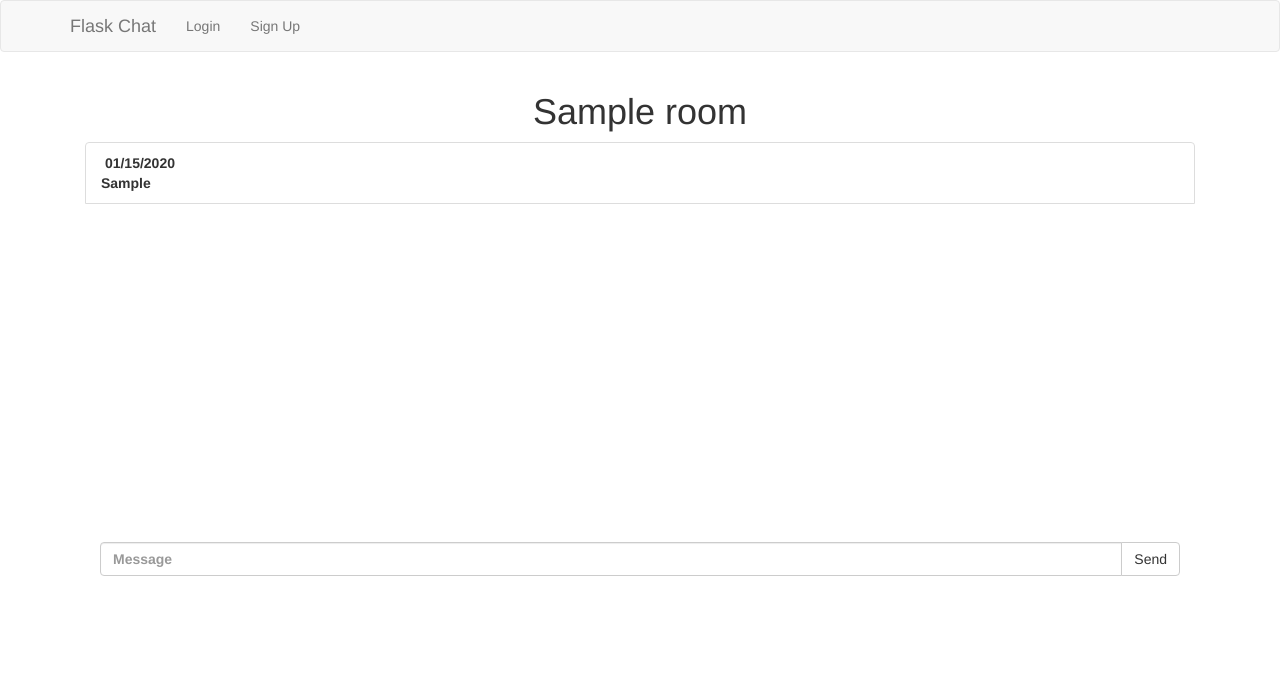
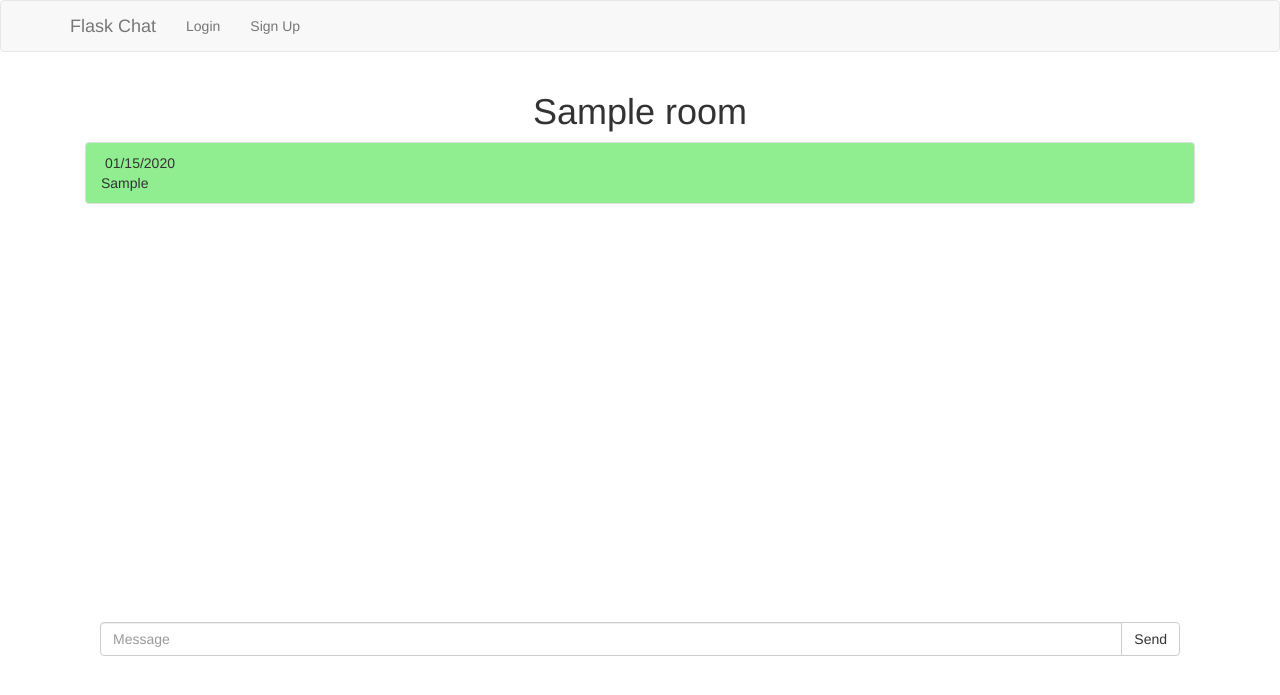
Before and after one commit to Oxmoon/flask-chat, a Flask app: template app/templates/chat/room.html in a window 1280 px wide. Shown: the top 695 px of the page. Run offline with Flask 3, Linux system fonts and the light colour scheme; tables that the repository leaves empty hold one stand-in row (values such as "Sample post"); the template is opened without the code that fills it: values that come from a table or form of the project are taken from there, most other values are stand-ins (such as "Sample title", 1, 10 or a date in 2020); some libraries are stand-ins or nearby versions.

Commit message:
styles sheet added and refactored

```diff
--- a/app/chat/routes.py
+++ b/app/chat/routes.py
@@ -12,7 +12,7 @@ from flask_socketio import join_room, leave_room, send, emit
 @login_required
 def room(name):
     room = Room.query.filter_by(name=name).first_or_404()
-    avatar_url = current_user.avatar(0)
+    avatar_url = current_user.avatar(50)
     return render_template('chat/room.html',
                            user=current_user,
                            username=current_user.username,
--- a/app/static/scripts/socketio.js
+++ b/app/static/scripts/socketio.js
@@ -16,20 +16,20 @@ document.addEventListener('DOMContentLoaded', () => {
         var calendartime = moment(localtime).calendar();
 
         if(name == username) {
-            msg.setAttribute("class", "own-msg p-2 w-100");
-            span_username.setAttribute("class", "own-username");
+            msg.setAttribute("class", "p-2 w-100");
             span_username.setAttribute("href", ('/user/' + name));
+            list_item.setAttribute("class", "own_message list-group-item d-flex justify-content-between align-items-start p-2 w-100");
         } else {
-            msg.setAttribute("class", "others-msg p-2 w-100");
-            span_username.setAttribute("class", "other-username");
+            msg.setAttribute("class", "p-2 w-100 list-group-item d-flex justify-content-between align-items-start p-2 w-100");
+            list_item.setAttribute("class", "other_message");
         }
 
-        list_item.setAttribute("class", "list-group-item d-flex justify-content-between align-items-start p-2 w-100")
-        list_item.setAttribute("style", "word-wrap: break-word;");
+        // list_item.setAttribute("class", "list-group-item d-flex justify-content-between align-items-start p-2 w-100")
 
         msgHeader.setAttribute("class", "fw-bold d-flex justify-content-between p-2 w-100");
 
-        // img_avatar.setAttribute("src", avatar_url);
+        img_avatar.setAttribute("src", avatar_url);
+        img_avatar.setAttribute("class", "avatar");
 
         strong.innerText = name;
         span_username.innerHTML += strong.outerHTML;
--- /dev/null
+++ b/app/static/styles/chat.css
@@ -0,0 +1,32 @@
+.user_avatar {
+    width: 50px;
+    height: 50px;
+}
+
+#messages_div {
+    overflow-y: auto;
+    max-height: 60vh;
+    min-height: 60vh;
+}
+
+#user_messages_list {
+    margin: 0px;
+    padding: 0px;
+}
+
+.own_message{
+    background-color: #add8e6;
+}
+
+.other_message{
+    background-color: #90ee90;
+}
+
+.own_message .other_message {
+    word-wrap: break-word;
+}
+
+.avatar {
+    width: 50px;
+    height: 50px;
+}
--- a/app/templates/chat/_message.html
+++ b/app/templates/chat/_message.html
@@ -1,7 +1,7 @@
 <div class="p-2 w-100">
     <div class="fw-bold d-flex justify-content-between p-2 w-100">
         <img src="{{ user.avatar(50) }}">
-        <a href={{ url_for('main.user', username=user.username) }}><strong>{{ user.username }}</a></span>
+        <a href={{ url_for('main.user', username=user.username) }}><strong>{{ user.username }}</strong></a></span>
         <span class="align-items-center">
             <span>{{ moment(message.timestamp).calendar() }}</span>
             <!-- <button type="button" class="close" onClick="deleteMessage({{ message.id }})"> -->
--- a/app/templates/chat/room.html
+++ b/app/templates/chat/room.html
@@ -4,15 +4,15 @@
 {% block app_content %}
 <div class="h1 p-3" align="center">{{ room.name }}</div>
 <div class="container-fluid border border-dark-subtle border-bottom-0 rounded">
-    <div id="messages_div" style="overflow-y: auto; max-height: 50vh; min-height: 50vh;">
-        <ul id="user_messages_list" class="list-group" style="margin: 0px; padding: 0px;">
+    <div id="messages_div">
+        <ul id="user_messages_list" class="list-group">
             {% for message in messages %}
             {% if message.user_id == current_user.id %}
-            <li class="list-group-item d-flex justify-content-between align-items-start p-2 w-100" style="background-color: rgb(227, 227, 227); word-wrap: break-word;">
+            <li class="own_message list-group-item d-flex justify-content-between align-items-start p-2 w-100">
                 {% include 'chat/_message.html' %}
             </li>
             {% else %}
-            <li class="list-group-item d-flex justify-content-between align-items-start p-2 w-100 bg-light" style="word-wrap: break-word;">
+            <li class="other_message list-group-item d-flex justify-content-between align-items-start p-2 w-100 bg-light">
                 {% include 'chat/_message.html' %}
             </li>
             {% endif %}
@@ -28,6 +28,11 @@
         </div>
     </div>
 </div>
+{% endblock %}
+
+{% block styles %}
+{{ super() }}
+<link rel="stylesheet" type="text/css" href=" {{ url_for('static', filename='styles/chat.css') }}"/>
 {% endblock %}
 
 {% block scripts %}
```
Also changed, not shown: app.db.
